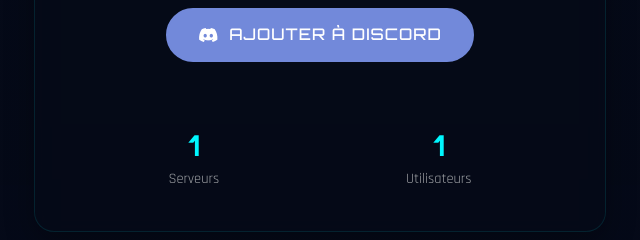
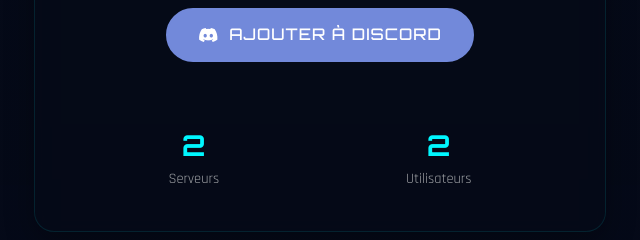
Before and after one commit to Irondark2456/MisterSite, a plain HTML site: page index.html in a window 1280 px wide. Shown: the part 1900-2140 px from the top of the page, 590-1230 px from the left. Drawn offline with Linux system fonts and the light colour scheme.

Commit message:
Update index.html

```diff
--- a/index.html
+++ b/index.html
@@ -98,11 +98,11 @@
                         </a>
                         <div class="bot-stats">
                             <div class="stat">
-                                <span class="stat-value">1</span>
+                                <span class="stat-value">2</span>
                                 <span class="stat-label">Serveurs</span>
                             </div>
                             <div class="stat">
-                                <span class="stat-value">1</span>
+                                <span class="stat-value">2</span>
                                 <span class="stat-label">Utilisateurs</span>
                             </div>
                         </div>
```
